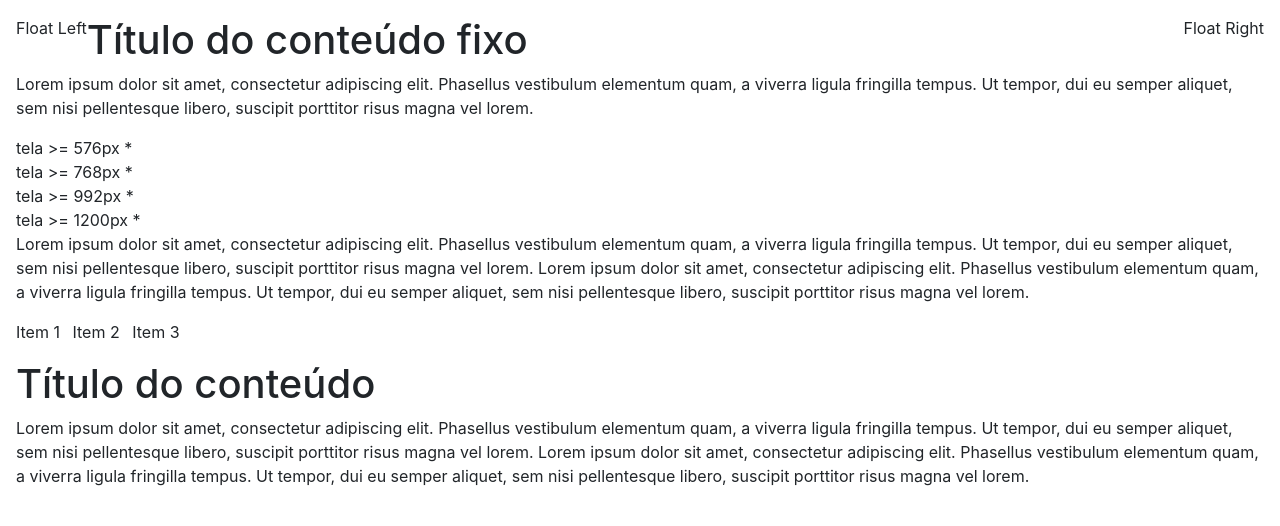
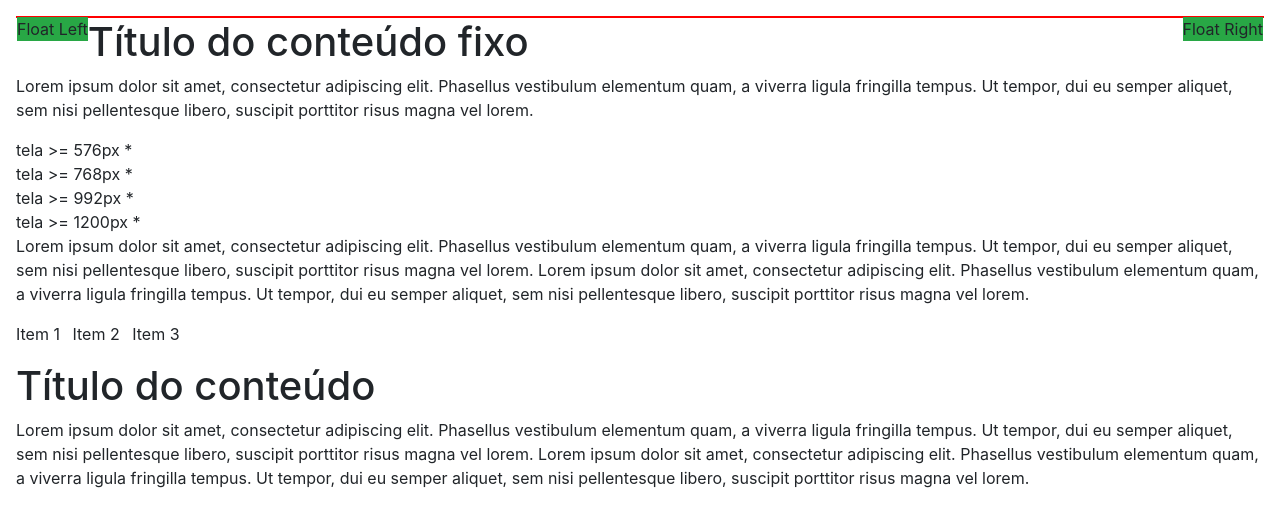
Before and after one commit to allisson-lima/BootStrap-Learning, a plain HTML site: page bootstrap5/apoio-elementos-flutuantes.html in a window 1280 px wide. Drawn offline with nearby package versions, Linux system fonts and the light colour scheme.

Commit message:
Update apoio-elementos-flutuantes.html

```diff
--- a/bootstrap5/apoio-elementos-flutuantes.html
+++ b/bootstrap5/apoio-elementos-flutuantes.html
@@ -15,9 +15,9 @@
 
 
     <!-- Elementos flutuantes -->
-    <div style="" class="">
-        <div class="float-left">Float Left</div>
-        <div class="float-right">Float Right</div>
+    <div style="border: 1px solid red;" class="">
+        <div class="bg-success float-left">Float Left</div>
+        <div class="bg-success float-right">Float Right</div>
     </div>
 
     <!-- Posicionamento fixo - top e bottom -->
```
